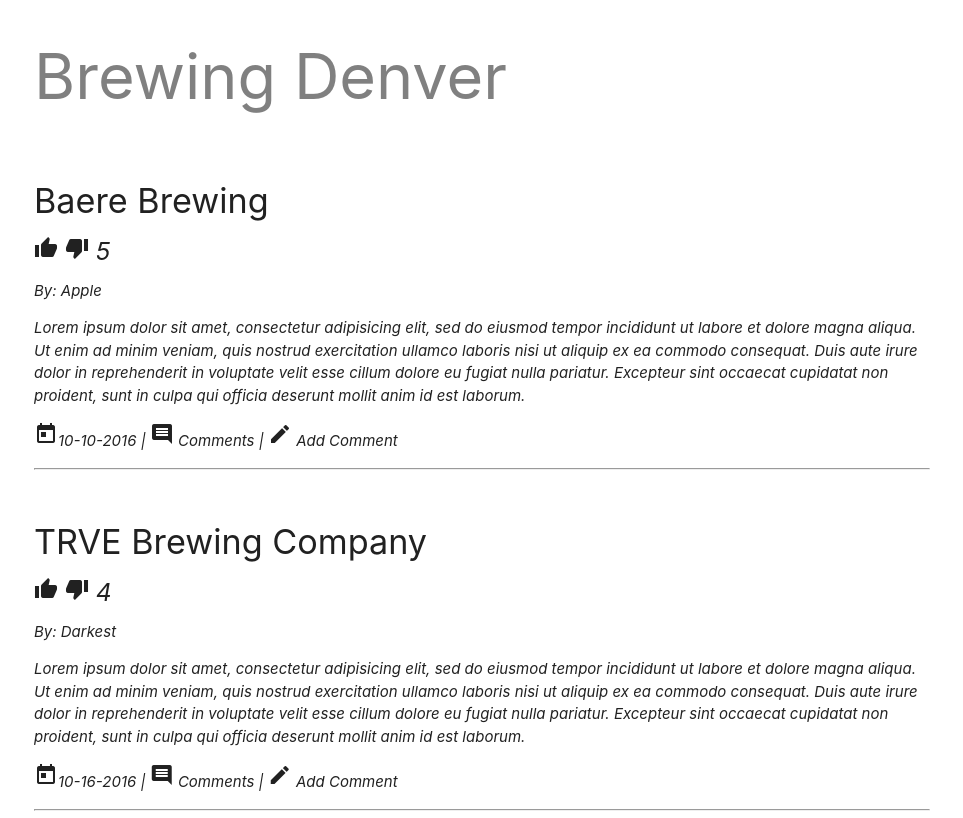
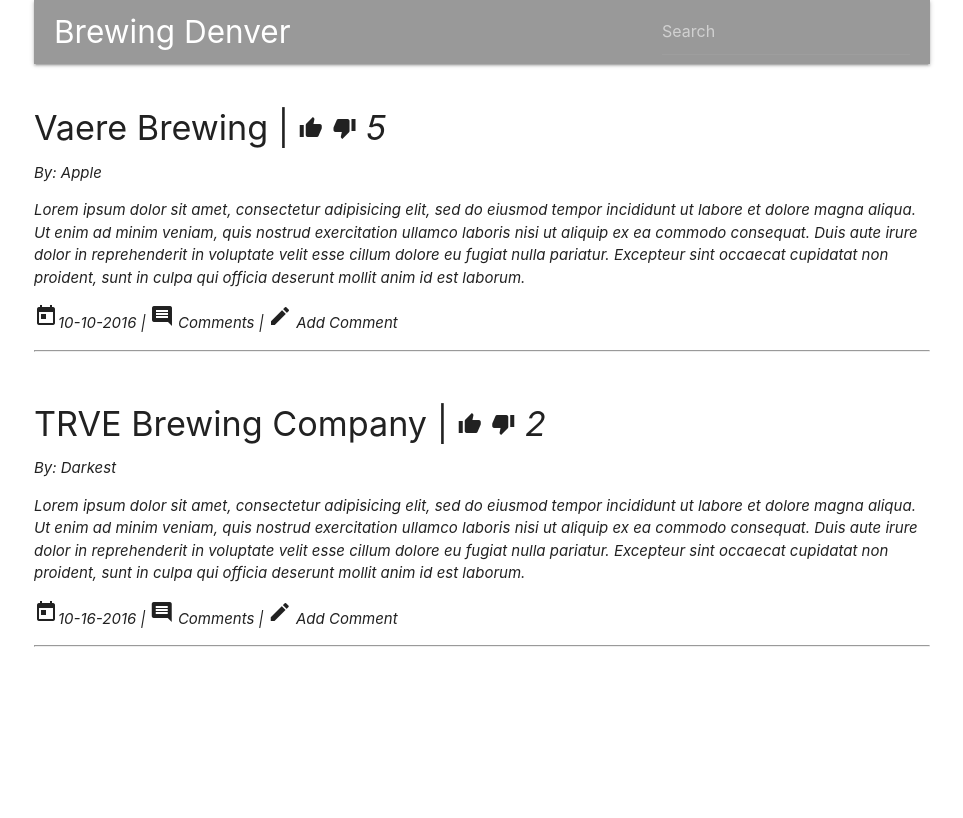
Before and after one commit to okabe-san/Angular_Reddit_Clone, a plain HTML site: page index.html in a window 1280 px wide. Shown: the whole page, without its empty margins (158-1121 px from the left). Drawn offline with nearby package versions, Linux system fonts and the light colour scheme.

Commit message:
add serch filter

```diff
--- a/controllers/create.content.js
+++ b/controllers/create.content.js
@@ -10,7 +10,7 @@
     $rootScope.brewingArr = [{
       id: $rootScope.id++,
       image: 'BaereBrewing.jpeg',
-      title: 'Baere Brewing',
+      title: 'Vaere Brewing',
       description: 'Lorem ipsum dolor sit amet, consectetur adipisicing elit, sed do eiusmod tempor incididunt ut labore et dolore magna aliqua. Ut enim ad minim veniam, quis nostrud exercitation ullamco laboris nisi ut aliquip ex ea commodo consequat. Duis aute irure dolor in reprehenderit in voluptate velit esse cillum dolore eu fugiat nulla pariatur. Excepteur sint occaecat cupidatat non proident, sunt in culpa qui officia deserunt mollit anim id est laborum.',
       author: 'Apple',
       rating: 5,
@@ -26,7 +26,7 @@
       title: 'TRVE Brewing Company',
       description: 'Lorem ipsum dolor sit amet, consectetur adipisicing elit, sed do eiusmod tempor incididunt ut labore et dolore magna aliqua. Ut enim ad minim veniam, quis nostrud exercitation ullamco laboris nisi ut aliquip ex ea commodo consequat. Duis aute irure dolor in reprehenderit in voluptate velit esse cillum dolore eu fugiat nulla pariatur. Excepteur sint occaecat cupidatat non proident, sunt in culpa qui officia deserunt mollit anim id est laborum.',
       author: 'Darkest',
-      rating: 4,
+      rating: 2,
       date: '10-16-2016',
       reviews: [{
           id: $rootScope.id++,
--- a/controllers/rating.js
+++ b/controllers/rating.js
@@ -5,7 +5,7 @@
     .controller('RatingController', RatingController);
 
   function RatingController ($rootScope) {
-    this.pulus = (item) => {
+    this.plus = (item) => {
       item.rating++;
     };
     this.minus = (item) => {
--- a/index.html
+++ b/index.html
@@ -9,24 +9,28 @@
   </head>
 
   <body class="container">
-    <header>
-      <h1>
-        Brewing Denver
-      </h1>
+    <header class="headerRow">
+      <nav>
+      <div class="nav-wrapper">
+        <a href="#!" class="brand-logo">Brewing Denver</a>
+        <ul class="right hide-on-med-and-down">
+          <li><input type="text" ng-model="search" placeholder="Search"></li>
+        </ul>
+      </div>
+      </nav>
     </header>
-
     <main>
       <section ng-controller="CreateContentController">
-        <div ng-repeat="item in brewingArr">
+        <div ng-repeat="item in brewingArr | filter: search | orderBy:sortBy">
           <img src="">
-          <h4>{{item.title}}</h4>
-          <h5><i ng-controller="RatingController as RatingController">
-            <i class="material-icons icon-pointer" ng-click="RatingController.pulus(item)">thumb_up</i>
+          <h4>{{item.title}} |
+          <i ng-controller="RatingController as RatingController">
+            <i class="material-icons icon-pointer" ng-click="RatingController.plus(item)">thumb_up</i>
           </i>
           <i ng-controller="RatingController as RatingController">
             <i class="material-icons icon-pointer" ng-click="RatingController.minus(item)">thumb_down</i>
           </a>
-          {{item.rating}}</h5>
+          {{item.rating}}</h4>
           <p>By: {{item.author}}</p>
           <p>{{item.description}}</p>
           <p><i class="material-icons">today</i>{{item.date}} |
--- a/style.css
+++ b/style.css
@@ -1,3 +1,14 @@
+/*materialize css*/
+nav {
+  background-color: #999 !important;
+}
+
+.nav-wrapper {
+  padding: 0 20px;
+}
+
+
+
 h1 {
   color: gray;
 }
```
